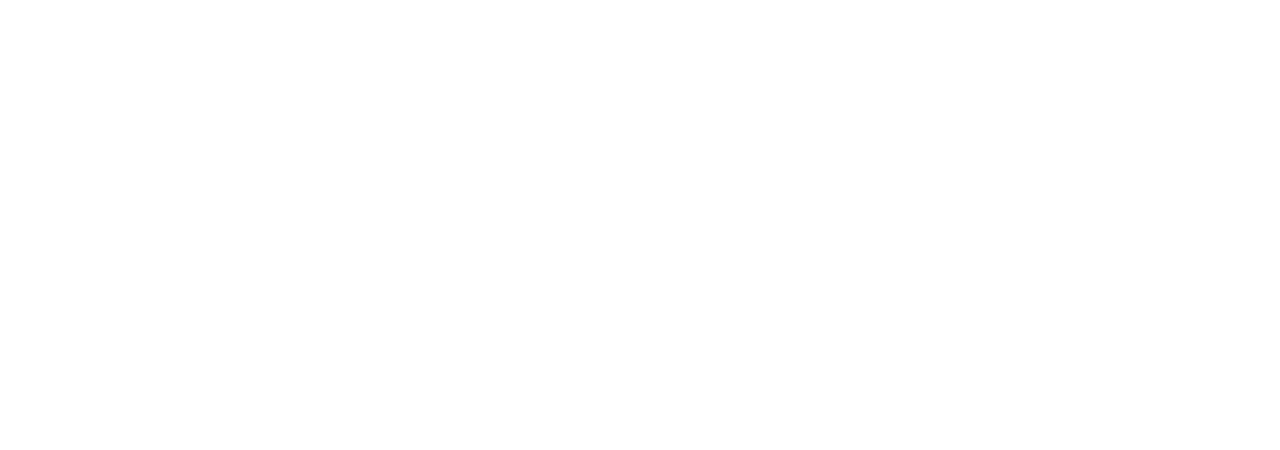
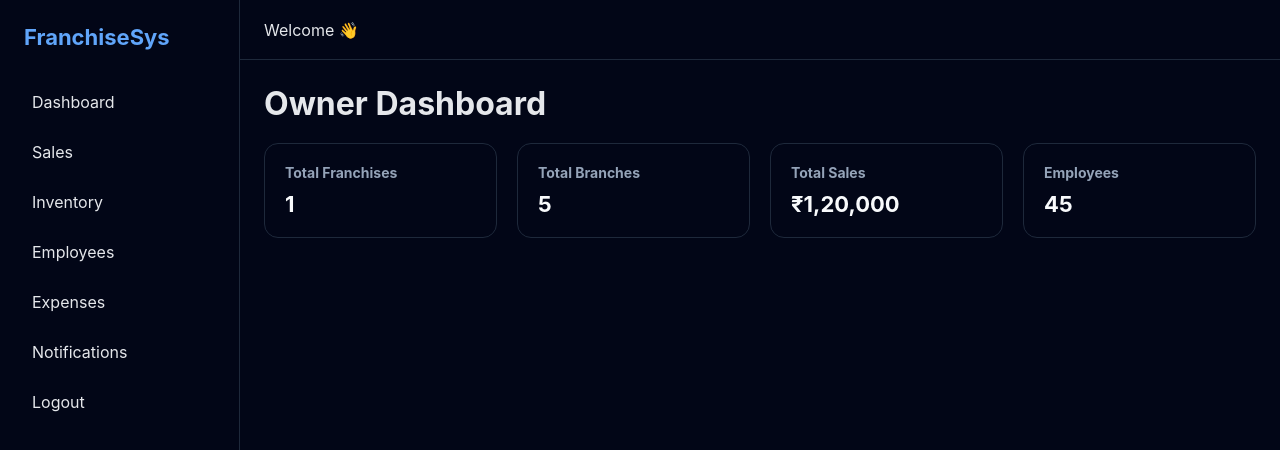
Before and after one commit to julionreny/FranchiseManagementSystem, a React (Vite) app: page /owner-dashboard in a window 1280 px wide. Before the commit this address had no page. Shown: the top 450 px of the page. Built offline with nearby package versions, Linux system fonts and the light colour scheme.

Commit message:
basic dashboard created

```diff
--- /dev/null
+++ b/src/components/dashboard/Navbar.jsx
@@ -0,0 +1,9 @@
+const Navbar = () => {
+  return (
+    <div className="navbar">
+      <span>Welcome 👋</span>
+    </div>
+  );
+};
+
+export default Navbar;
--- /dev/null
+++ b/src/components/dashboard/Sidebar.jsx
@@ -0,0 +1,23 @@
+import { useNavigate } from "react-router-dom";
+
+const Sidebar = () => {
+  const navigate = useNavigate();
+
+  return (
+    <aside className="sidebar">
+      <h2 className="logo">FranchiseSys</h2>
+
+      <ul className="sidebar-menu">
+        <li onClick={() => navigate("/owner-dashboard")}>Dashboard</li>
+        <li onClick={() => navigate("/sales")}>Sales</li>
+        <li>Inventory</li>
+        <li>Employees</li>
+        <li>Expenses</li>
+        <li>Notifications</li>
+        <li onClick={() => navigate("/login")}>Logout</li>
+      </ul>
+    </aside>
+  );
+};
+
+export default Sidebar;
--- /dev/null
+++ b/src/components/dashboard/StatCard.jsx
@@ -0,0 +1,10 @@
+const StatCard = ({ title, value }) => {
+  return (
+    <div className="stat-card">
+      <h4>{title}</h4>
+      <p>{value}</p>
+    </div>
+  );
+};
+
+export default StatCard;
--- a/src/pages/auth/Login.jsx
+++ b/src/pages/auth/Login.jsx
@@ -11,8 +11,19 @@
   const handleLogin = async () => {
   try {
     const res = await loginUser({ email, password });
+
     alert(res.data.message || "Login successful!");
-      navigate("/dashboard");
+
+    const roleId = res.data.user.role_id;
+
+    if (roleId === 1) {
+      navigate("/owner-dashboard");
+    } else if (roleId === 2) {
+      navigate("/manager-dashboard");
+    } else {
+      alert("Unknown role");
+    }
+
   } catch (err) {
     alert(
       err.response?.data?.message ||
@@ -20,6 +31,7 @@
     );
   }
 };
+
 
   return (
     <div className="login-page">
--- /dev/null
+++ b/src/pages/dashboard/Dashboard.css
@@ -0,0 +1,79 @@
+.dashboard-container {
+  display: flex;
+  min-height: 100vh;
+  background: #020617;
+  color: #e5e7eb;
+}
+
+.sidebar {
+  width: 240px;
+  background: #020617;
+  border-right: 1px solid #1e293b;
+  padding: 24px;
+}
+
+.logo {
+  font-size: 22px;
+  margin-bottom: 30px;
+  color: #60a5fa;
+}
+
+.sidebar-menu {
+  list-style: none;
+  padding: 0;
+}
+
+.sidebar-menu li {
+  padding: 12px 8px;
+  cursor: pointer;
+  border-radius: 8px;
+  margin-bottom: 6px;
+}
+
+.sidebar-menu li:hover {
+  background: #1e293b;
+}
+
+.dashboard-main {
+  flex: 1;
+  display: flex;
+  flex-direction: column;
+}
+
+.navbar {
+  height: 60px;
+  border-bottom: 1px solid #1e293b;
+  display: flex;
+  align-items: center;
+  padding: 0 24px;
+}
+
+.dashboard-content {
+  padding: 24px;
+}
+
+.stats-grid {
+  display: grid;
+  grid-template-columns: repeat(auto-fit, minmax(220px, 1fr));
+  gap: 20px;
+  margin-top: 20px;
+}
+
+.stat-card {
+  background: #020617;
+  border: 1px solid #1e293b;
+  padding: 20px;
+  border-radius: 14px;
+}
+
+.stat-card h4 {
+  font-size: 14px;
+  color: #94a3b8;
+  margin-bottom: 10px;
+}
+
+.stat-card p {
+  font-size: 22px;
+  font-weight: bold;
+  color: #f8fafc;
+}
--- /dev/null
+++ b/src/pages/dashboard/DashboardLayout.jsx
@@ -0,0 +1,19 @@
+import Sidebar from "../../components/dashboard/Sidebar";
+import Navbar from "../../components/dashboard/Navbar";
+import "./Dashboard.css";
+
+const DashboardLayout = ({ children }) => {
+  return (
+    <div className="dashboard-container">
+      <Sidebar />
+      <div className="dashboard-main">
+        <Navbar />
+        <div className="dashboard-content">
+          {children}
+        </div>
+      </div>
+    </div>
+  );
+};
+
+export default DashboardLayout;
--- /dev/null
+++ b/src/pages/dashboard/ManagerDashboard.jsx
@@ -0,0 +1,19 @@
+import DashboardLayout from "./DashboardLayout";
+import StatCard from "../../components/dashboard/StatCard";
+
+const ManagerDashboard = () => {
+  return (
+    <DashboardLayout>
+      <h1>Manager Dashboard</h1>
+
+      <div className="stats-grid">
+        <StatCard title="Today's Sales" value="₹12,000" />
+        <StatCard title="Inventory Items" value="120" />
+        <StatCard title="Employees" value="8" />
+        <StatCard title="Expenses" value="₹3,500" />
+      </div>
+    </DashboardLayout>
+  );
+};
+
+export default ManagerDashboard;
--- /dev/null
+++ b/src/pages/dashboard/OwnerDashboard.jsx
@@ -0,0 +1,19 @@
+import DashboardLayout from "./DashboardLayout";
+import StatCard from "../../components/dashboard/StatCard";
+
+const OwnerDashboard = () => {
+  return (
+    <DashboardLayout>
+      <h1>Owner Dashboard</h1>
+
+      <div className="stats-grid">
+        <StatCard title="Total Franchises" value="1" />
+        <StatCard title="Total Branches" value="5" />
+        <StatCard title="Total Sales" value="₹1,20,000" />
+        <StatCard title="Employees" value="45" />
+      </div>
+    </DashboardLayout>
+  );
+};
+
+export default OwnerDashboard;
--- /dev/null
+++ b/src/pages/sales/Sales.jsx
@@ -0,0 +1,18 @@
+import Navbar from "../../components/dashboard/Navbar";
+import Sidebar from "../../components/dashboard/Sidebar";
+
+export default function Sales()
+{
+    return(
+         <div className="dashboard-container">
+      <Sidebar/>
+      <div className="dashboard-main">
+        <Navbar/>
+        <div className="dashboard-content">
+          <h1>sales</h1>
+        </div>
+      </div>
+    </div>
+    )
+
+}
--- a/src/routes/AppRoutes.jsx
+++ b/src/routes/AppRoutes.jsx
@@ -3,13 +3,20 @@
 import Register from "../pages/auth/Register";
 import OwnerRegister from "../pages/auth/OwnerRegister";
 import ManagerRegister from "../pages/auth/ManagerRegister";
-
+import OwnerDashboard from "../pages/dashboard/OwnerDashboard";
+import ManagerDashboard from "../pages/dashboard/ManagerDashboard";
+import Sales from "../pages/sales/Sales";
 const AppRoutes = () => (
   <Routes>
     <Route path="/" element={<Login />} />
+
     <Route path="/register" element={<Register />} />
+    <Route path="/login" element={<Login />} />
     <Route path="/register/owner" element={<OwnerRegister />} />
     <Route path="/register/manager" element={<ManagerRegister />} />
+    <Route path="/owner-dashboard" element={<OwnerDashboard />} />
+    <Route path="/sales" element={<Sales />} />
+    <Route path="/manager-dashboard" element={<ManagerDashboard />} />
   </Routes>
 );
 
```
Lines whose indentation alone changed are shown as unchanged.
